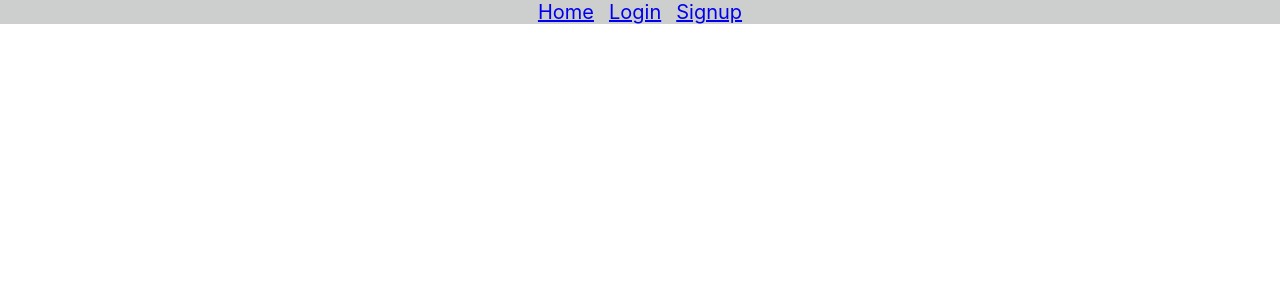
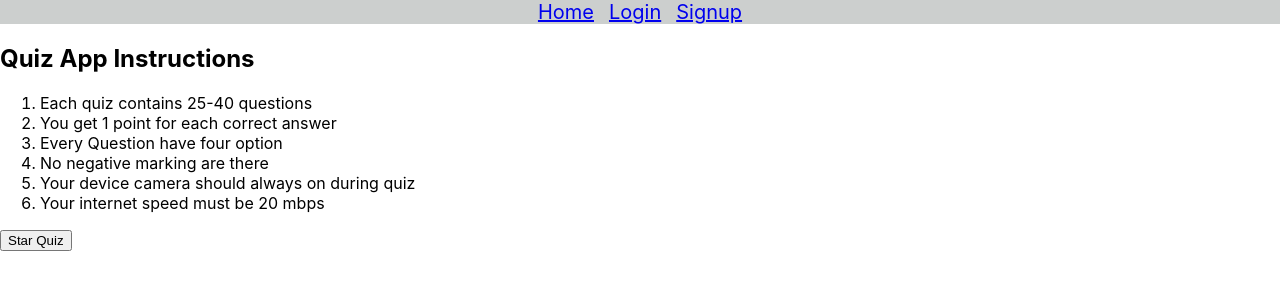
Before and after one commit to rksh1995/react-quiz-app, a React (Create React App) app: page /quizInstructions in a window 1280 px wide. Before the commit this address had no page. Shown: the top 300 px of the page. Built offline with nearby package versions, Linux system fonts and the light colour scheme.

Commit message:
added quizList and quizInstruction page

```diff
--- a/src/App.js
+++ b/src/App.js
@@ -6,6 +6,8 @@ import "./App.css";
 import Navbar from "./components/Navbar";
 import HtmlQuiz from "./components/HtmlQuiz";
 import CssQuiz from "./components/CssQuiz";
+import QuizInstruction from "./components/QuizInstruction";
+import QuizList from "./components/QuizList";
 
 function App() {
   return (
@@ -18,6 +20,8 @@ function App() {
         </Route>
         <Route path="/login" element={<Login />} />
         <Route path="/signup" element={<Signup />} />
+        <Route path="/quizInstructions" element={<QuizInstruction/>} />
+        <Route path="/quizList" element={<QuizList/>} />
       </Routes>
     </div>
   );
--- a/src/components/Home.js
+++ b/src/components/Home.js
@@ -1,6 +1,8 @@
-import { NavLink } from "react-router-dom";
+import { NavLink ,Outlet} from "react-router-dom";
 
 import QuizCard from "./QuizCard";
+// import QuizList from "./QuizList";
+// import QuizInstruction from "./QuizInstruction";
 
 const Home = () => {
   const quizCard = [
@@ -37,7 +39,7 @@ const Home = () => {
   ];
   return (
     <div className="container">
-      {quizCard.map(({ title, description, text },index) => (
+      {quizCard.map(({ title, description, text }, index) => (
         <QuizCard
           title={title}
           description={description}
@@ -47,6 +49,9 @@ const Home = () => {
       ))}
       <NavLink to="/htmlQuiz">Html Quiz</NavLink>
       <NavLink to="/cssQuiz">Css Quiz</NavLink>
+      <Outlet/>
+      {/* <QuizList/> */}
+      {/* <QuizInstruction/> */}
     </div>
   );
 };
--- a/src/components/QuizCard.js
+++ b/src/components/QuizCard.js
@@ -1,9 +1,14 @@
+
+import { useNavigate } from "react-router-dom";
 const QuizCard = ({ title, description, text }) => {
+
+  const navigate = useNavigate();
   return (
     <div className="Quiz-container">
       <h1 className="quiz-heading">{title}</h1>
       <p className="quiz-para">{description}</p>
-      <button className="quiz-btn">{text}</button>
+
+      <button className="quiz-btn" onClick={ () => navigate("/quizInstructions")}>{text}</button>
     </div>
   );
 };
--- /dev/null
+++ b/src/components/QuizInstruction.js
@@ -0,0 +1,22 @@
+
+import { useNavigate } from "react-router-dom";
+const QuizInstruction = ()=>{
+
+    const navigate = useNavigate();
+    return(
+        <div>
+            <h2>Quiz App Instructions</h2>
+            <ol type="1">
+                <li>Each quiz contains 25-40 questions</li>
+                <li>You get 1 point for each correct answer</li>
+                <li>Every Question have four option</li>
+                <li>No negative marking are there</li>
+                <li>Your device camera should always on during quiz</li>
+                <li>Your internet speed must be 20 mbps</li>
+
+            </ol>
+            <button onClick={ () => navigate("/quizList")}>Star Quiz</button>
+        </div>
+    )
+}
+export default QuizInstruction;
--- /dev/null
+++ b/src/components/QuizList.js
@@ -0,0 +1,29 @@
+
+// import { useNavigate } from "react-router-dom";
+const QuizList = ()=>{
+
+    // const navigate = useNavigate();
+    return(
+        <div>
+
+            <h2>Quiz List</h2>
+            <ul>
+                <li>HTML Quiz</li>
+                <li>CSS Quiz</li>
+                <li>JAVASCRIPT Quiz</li>
+                <li>REACT JS Quiz</li>
+                <li>BOOTSTRAP Quiz</li>
+                <li>JQUERY Quiz</li>
+                <li>NODE JS Quiz</li>
+                <li>SQL Quiz</li>
+                <li>PHP Quiz</li>
+                <li>PYTHO Quiz</li>
+            </ul>
+
+            <button>Prev</button>
+        <button>Next</button>
+        </div>
+
+    )
+}
+export default QuizList;
```
